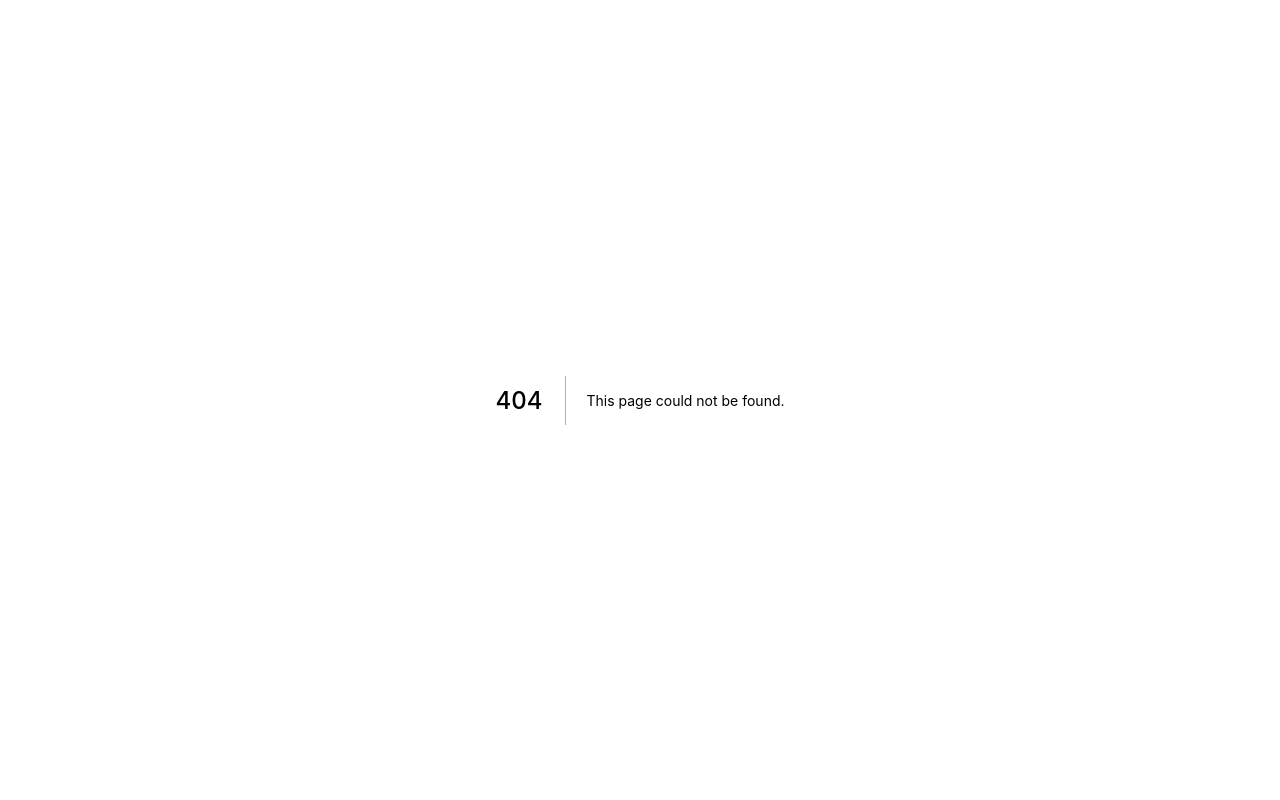
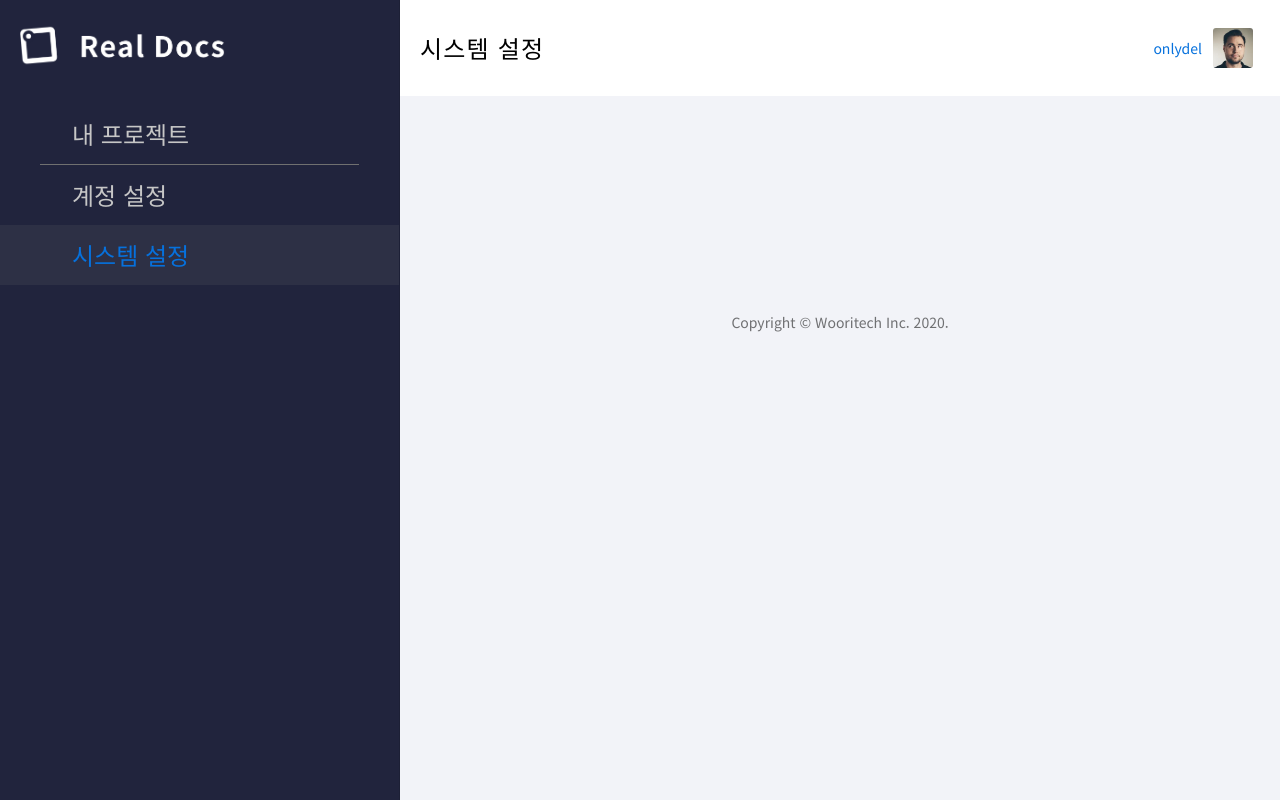
Before and after one commit to wooritech/material-ui-template, a Next.js app: page /settings in a window 1280 px wide. Before the commit this address had no page. Built offline with nearby package versions, Linux system fonts and the light colour scheme.

Commit message:
계정 페이지, 시스템 설정 페이지 추가, 사이드 메뉴 선택 상태 수정

```diff
--- a/src/components/SidebarMain.tsx
+++ b/src/components/SidebarMain.tsx
@@ -11,6 +11,7 @@ import ListItem from '@material-ui/core/ListItem';
 import ListItemText from '@material-ui/core/ListItemText';
 import Typography from '@material-ui/core/Typography';
 import Toolbar from '@material-ui/core/Toolbar';
+import { useRouter } from 'next/router';
 
 import { ComponentBaseProps } from './types';
 import BrandLogo from './BrandLogo';
@@ -37,6 +38,10 @@ const useStyles = makeStyles((theme: Theme) => ({
     fontSize: '24px',
     color: '#C6C6C6',
   },
+  selectedItemText: {
+    fontSize: '24px',
+    color: theme.palette.primary.main,
+  },
   divider: {
     margin: '0 40px',
   },
@@ -52,29 +57,46 @@ const SidebarMain: React.FC<SidebarMainProps> = () => {
     setMobileOpen(!mobileOpen);
   };
 
-  const sidebarMenu = [
+  type MenuItem = {
+    menuIndex: number;
+    title: string;
+    href: string;
+  };
+
+  const sidebarMenu: MenuItem[][] = [
     [
       {
-        key: 'myProject',
+        menuIndex: 1,
         title: '내 프로젝트',
+        href: '/projects',
       },
     ],
     [
       {
-        key: 'profiles',
+        menuIndex: 2,
         title: '계정 설정',
+        href: '/profiles',
       },
       {
-        key: 'settings',
+        menuIndex: 3,
         title: '시스템 설정',
+        href: '/settings',
       },
     ],
   ];
 
   const SideMenus: React.FC = () => {
-    const primaryTypography = (title: string) => (
-      <Typography className={classes.itemText}>{title}</Typography>
-    );
+    const router = useRouter();
+    const selectedItem = (item: MenuItem): boolean => {
+      return item.href === router.asPath;
+    };
+
+    // 선택된 item text 스타일 다르게 적용하기위해.
+    // 이게 override된 테마 스타일에서는 적용이 안된다.
+    const primaryTypography = (title: string, selected: boolean) => {
+      const clsName = selected ? classes.selectedItemText : classes.itemText;
+      return <Typography className={clsName}>{title}</Typography>;
+    };
 
     return (
       <>
@@ -83,23 +105,33 @@ const SidebarMain: React.FC<SidebarMainProps> = () => {
             <BrandLogo />
           </Grid>
         </Toolbar>
-        {/* <Divider /> */}
+        <>
+          <List component="nav">
             {sidebarMenu.map((groups, groupIndex) => (
               <>
-            <List>
                 {groups.map((item) => (
-                <ListItem className={classes.item} button key={item.key}>
+                  <ListItem
+                    component="a"
+                    href={item.href}
+                    selected={selectedItem(item)}
+                    button
+                    key={item.menuIndex}
+                  >
                     {/* <ListItemIcon>{itemIndex % 2 === 0 ? <InboxIcon /> : <MailIcon />}</ListItemIcon> */}
-                  <ListItemText inset primary={primaryTypography(item.title)} />
+                    <ListItemText
+                      inset
+                      primary={primaryTypography(item.title, selectedItem(item))}
+                    />
                   </ListItem>
                 ))}
-            </List>
 
                 {groupIndex < sidebarMenu.length - 1 ? (
                   <Divider className={classes.divider} variant="middle" />
                 ) : null}
               </>
             ))}
+          </List>
+        </>
       </>
     );
   };
--- /dev/null
+++ b/src/pages/settings.tsx
@@ -0,0 +1,13 @@
+import { NextPage } from 'next';
+import None from '~/components/None';
+import LayoutMain from '~/layouts/LayoutMain';
+
+const ProfilesPage: NextPage = () => {
+  return (
+    <LayoutMain pageTitle="시스템 설정">
+      <None />
+    </LayoutMain>
+  );
+};
+
+export default ProfilesPage;
--- /dev/null
+++ b/src/themes/basic/overrides/MuiListItem.ts
@@ -0,0 +1,11 @@
+import { createMuiTheme } from '@material-ui/core/styles';
+
+const theme = createMuiTheme();
+
+export default {
+  root: {
+    '&$selected': {
+      background: '#70707026',
+    },
+  },
+};
--- a/src/themes/basic/overrides/index.ts
+++ b/src/themes/basic/overrides/index.ts
@@ -1,6 +1,7 @@
 import { Overrides } from '@material-ui/core/styles/overrides';
 import MuiDrawer from './MuiDrawer';
 import MuiButton from './MuiButton';
+import MuiListItem from './MuiListItem';
 import MuiTabs from './MuiTabs';
 import MuiTab from './MuiTab';
 import MuiIconButton from './MuiIconButton';
@@ -10,6 +11,7 @@ import MuiDivider from './MuiDivider';
 const overrides: Overrides = {
   MuiDrawer,
   MuiButton,
+  MuiListItem,
   MuiTabs,
   MuiTab,
   MuiIconButton,
```
Also changed, not shown: src/pages/profiles.tsx (added, +13 -0 lines). Lines whose indentation alone changed are shown as unchanged.
